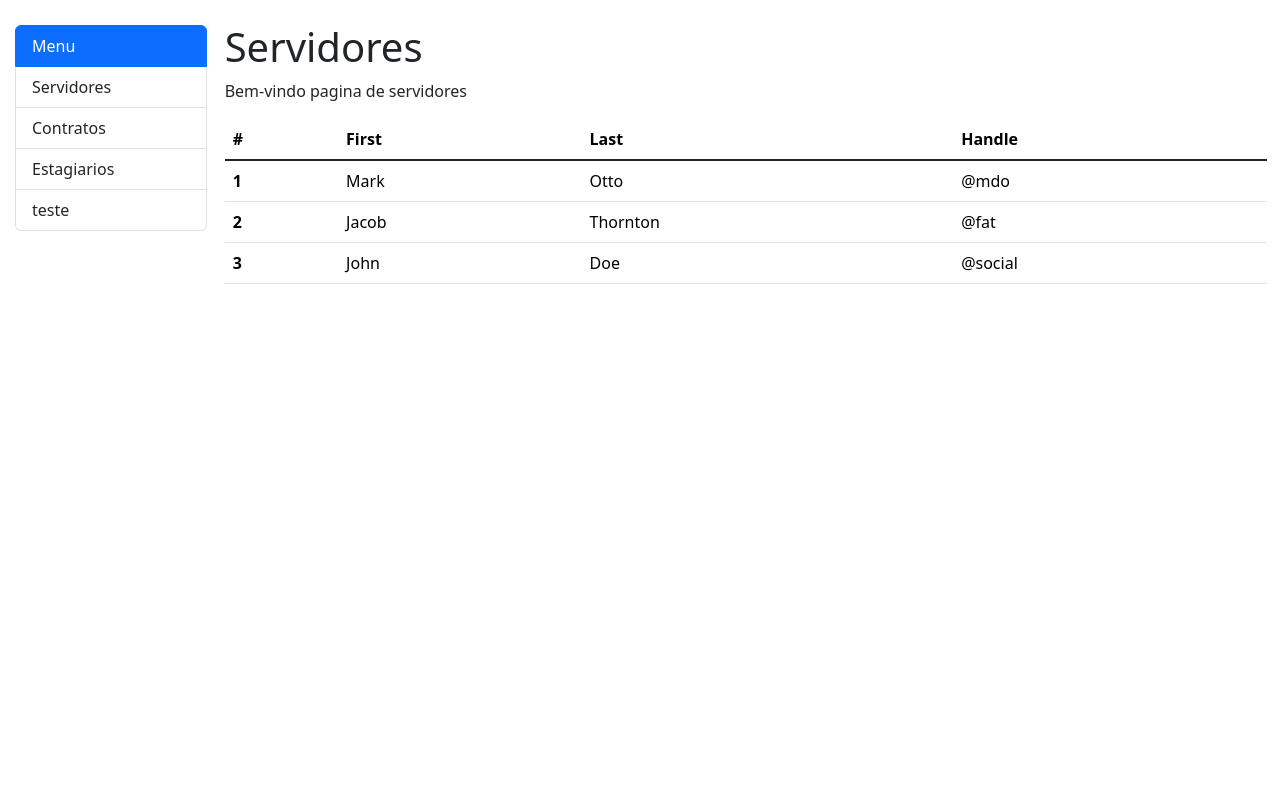
After one commit to Alan047/CGP-IFMT-CFS, a Django app: page /servidores/ in a window 1280 px wide. The commit adds this page. Run offline with Django 5.2, Linux system fonts and the light colour scheme.

Commit message:
modulacao de paginas no django: base/sidebar/main

```diff
--- a/app_adm_usuarios/forms.py
+++ b/app_adm_usuarios/forms.py
@@ -1,4 +1,3 @@
-# usuarios/forms.py
 from django import forms
 from django.contrib.auth.forms import ReadOnlyPasswordHashField
 from .models import ServidorUser
@@ -26,7 +25,6 @@ class ServidorUserCreationForm(forms.ModelForm):
             user.save()
         return user
 
-# usuarios/forms.py
 class ServidorUserChangeForm(forms.ModelForm):
     password = ReadOnlyPasswordHashField(label="Senha")
 
--- a/app_adm_usuarios/urls.py
+++ b/app_adm_usuarios/urls.py
@@ -4,4 +4,5 @@ from . import views
 
 urlpatterns = [
     path("", views.home, name="index"),
+    path("servidores/", views.list_servidores, name="list_servidores"),
 ]
--- a/app_adm_usuarios/views.py
+++ b/app_adm_usuarios/views.py
@@ -2,3 +2,6 @@ from django.shortcuts import render
 
 def home(request):
     return render(request, 'home.html', context={"msg":"hello"})
+
+def list_servidores(request):
+    return render(request, 'app_adm_usuarios/list_servidores.html')
--- a/sistema-cgp/settings.py
+++ b/sistema-cgp/settings.py
@@ -103,7 +103,7 @@ AUTH_PASSWORD_VALIDATORS = [
 # Internationalization
 # https://docs.djangoproject.com/en/5.2/topics/i18n/
 
-LANGUAGE_CODE = 'en-us'
+LANGUAGE_CODE = 'pt-br'
 
 TIME_ZONE = 'UTC'
 
@@ -117,6 +117,10 @@ USE_TZ = True
 
 STATIC_URL = 'static/'
 
+STATICFILES_DIRS = [
+    BASE_DIR / "static",
+]
+
 # Default primary key field type
 # https://docs.djangoproject.com/en/5.2/ref/settings/#default-auto-field
 
--- /dev/null
+++ b/static/style.css
@@ -0,0 +1,21 @@
+
+
+.div-main {
+
+    height: 100vh;
+    padding: 10px;
+}
+
+.div-main div {
+    padding: 5px;
+}
+
+ul {
+    text-decoration: none;
+    list-style: none;
+    padding: 0px;
+}
+
+h3 {
+    text-align: center;
+}
--- /dev/null
+++ b/templates/app_adm_usuarios/list_servidores.html
@@ -0,0 +1,37 @@
+{% extends "base.html" %}
+
+
+{% block content %}
+    <h1>Servidores</h1>
+    <p>Bem-vindo pagina de servidores </p>
+    <table class="table">
+  <thead>
+    <tr>
+      <th scope="col">#</th>
+      <th scope="col">First</th>
+      <th scope="col">Last</th>
+      <th scope="col">Handle</th>
+    </tr>
+  </thead>
+  <tbody class="table-group-divider">
+    <tr>
+      <th scope="row">1</th>
+      <td>Mark</td>
+      <td>Otto</td>
+      <td>@mdo</td>
+    </tr>
+    <tr>
+      <th scope="row">2</th>
+      <td>Jacob</td>
+      <td>Thornton</td>
+      <td>@fat</td>
+    </tr>
+    <tr>
+      <th scope="row">3</th>
+      <td>John</td>
+      <td>Doe</td>
+      <td>@social</td>
+    </tr>
+  </tbody>
+</table>
+{% endblock %}
--- /dev/null
+++ b/templates/base.html
@@ -0,0 +1,36 @@
+{% load static %}
+<!doctype html>
+<html lang="pt-BR">
+
+<head>
+    <meta charset="utf-8">
+    <meta name="viewport" content="width=device-width, initial-scale=1">
+    <title>Bootstrap demo</title>
+    <link rel="stylesheet" href="{% static '/style.css' %}">
+    <link href="https://cdn.jsdelivr.net/npm/bootstrap@5.3.8/dist/css/bootstrap.min.css" rel="stylesheet"
+        integrity="sha384-sRIl4kxILFvY47J16cr9ZwB07vP4J8+LH7qKQnuqkuIAvNWLzeN8tE5YBujZqJLB" crossorigin="anonymous">
+</head>
+
+<body>
+    <div class="container-fluid div-main">
+        <div class="row h-100">
+
+            <div class="col-2">
+                {% include "sidebar.html" %}
+            </div>
+
+            <div class="col-10 p-2">
+
+                {% block content %}
+
+                {% endblock %}
+
+            </div>
+        </div>
+    </div>
+    <script src="https://cdn.jsdelivr.net/npm/bootstrap@5.3.8/dist/js/bootstrap.bundle.min.js"
+        integrity="sha384-FKyoEForCGlyvwx9Hj09JcYn3nv7wiPVlz7YYwJrWVcXK/BmnVDxM+D2scQbITxI"
+        crossorigin="anonymous">
+    </script>
+</body>
+</html>
--- /dev/null
+++ b/templates/sidebar.html
@@ -0,0 +1,9 @@
+<div class="list-group">
+    <a href="#" class="list-group-item list-group-item-action active disabled" aria-current="true">
+        Menu
+    </a>
+    <a href="{% url 'list_servidores' %}" class="list-group-item list-group-item-action ">Servidores</a>
+    <a href="#" class="list-group-item list-group-item-action">Contratos</a>
+    <a href="#" class="list-group-item list-group-item-action">Estagiarios</a>
+    <a href="#" class="list-group-item list-group-item-action">teste</a>
+</div>
```
Also changed, not shown: templates/home.html (+8 -12 lines).
